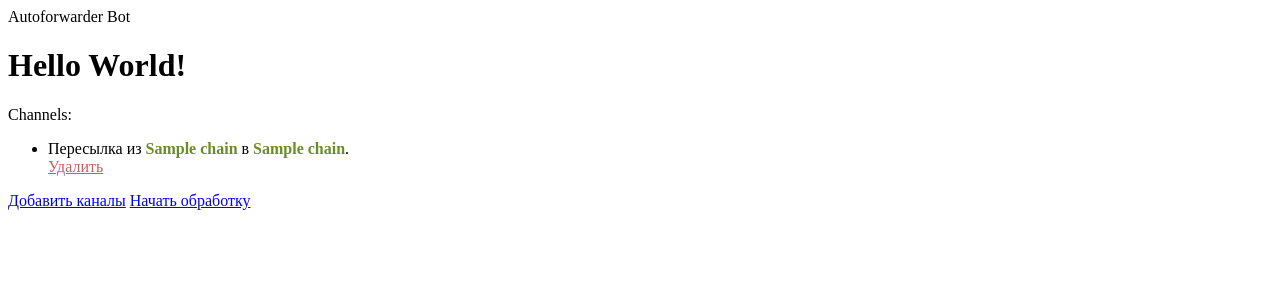
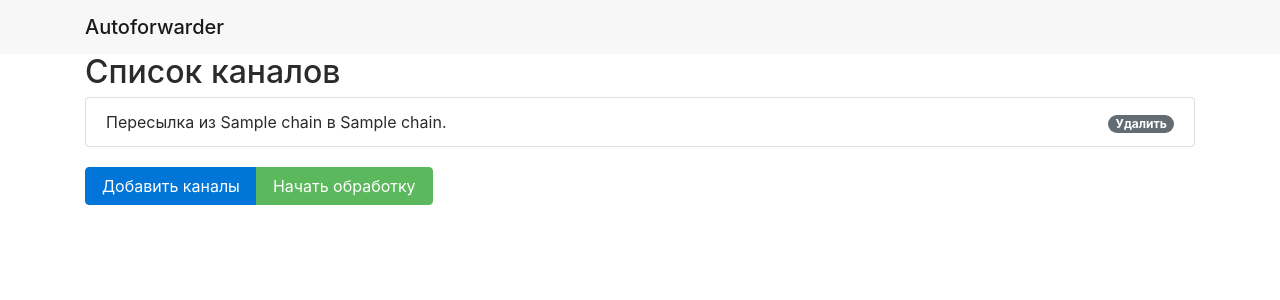
Before and after one commit to yuraist/autoforwarder, a Python web app: template app/templates/index.html in a window 1280 px wide. Shown: the top 300 px of the page. Run offline with Jinja, Linux system fonts and the light colour scheme; the template is opened without the code that fills it: most values are stand-ins (such as "Sample title", 1, 10 or a date in 2020); some libraries are stand-ins or nearby versions.

Commit message:
Added bootstrap styles

```diff
--- a/app/forms.py
+++ b/app/forms.py
@@ -4,11 +4,11 @@ from wtforms.validators import DataRequired
 
 
 class PhoneForm(FlaskForm):
-    phone = StringField('phone', validators=[DataRequired()])
+    phone = StringField('phone', validators=[DataRequired()], render_kw={"placeholder": "Введите номер телефона"})
 
 
 class ConfirmationForm(FlaskForm):
-    code = StringField('confirmation code', validators=[DataRequired()])
+    code = StringField('confirmation code', validators=[DataRequired()], render_kw={"placeholder": "Введите полученный код"})
 
 
 class AddChannelsForm(FlaskForm):
--- /dev/null
+++ b/app/static/text.txt
@@ -0,0 +1,3 @@
+text
+test
+desk
--- a/app/templates/base_template.html
+++ b/app/templates/base_template.html
@@ -3,13 +3,25 @@
 <head>
   <meta charset="UTF-8">
   <title>Автоматическая пересылка сообщений в Telegram</title>
+  <link rel="stylesheet" href="https://maxcdn.bootstrapcdn.com/bootstrap/4.0.0-alpha.6/css/bootstrap.min.css" integrity="sha384-rwoIResjU2yc3z8GV/NPeZWAv56rSmLldC3R/AZzGRnGxQQKnKkoFVhFQhNUwEyJ" crossorigin="anonymous">
 </head>
 <body>
-<header>
-  Autoforwarder Bot
-</header>
-<div class="content">
-  {% block content %}{% endblock %}
+<!-- Navigation Bar -->
+<nav class="navbar navbar-light bg-faded">
+  <div class="container">
+    <h1 class="navbar-brand mb-0">Autoforwarder</h1>
+  </div>
+</nav>
+<!-- Content container -->
+<div class="container">
+  <div class="content">
+    {% block content %}{% endblock %}
+  </div>
 </div>
+<!-- Footer -->
+
+<script src="https://code.jquery.com/jquery-3.1.1.slim.min.js" integrity="sha384-A7FZj7v+d/sdmMqp/nOQwliLvUsJfDHW+k9Omg/a/EheAdgtzNs3hpfag6Ed950n" crossorigin="anonymous"></script>
+  <script src="https://cdnjs.cloudflare.com/ajax/libs/tether/1.4.0/js/tether.min.js" integrity="sha384-DztdAPBWPRXSA/3eYEEUWrWCy7G5KFbe8fFjk5JAIxUYHKkDx6Qin1DkWx51bBrb" crossorigin="anonymous"></script>
+  <script src="https://maxcdn.bootstrapcdn.com/bootstrap/4.0.0-alpha.6/js/bootstrap.min.js" integrity="sha384-vBWWzlZJ8ea9aCX4pEW3rVHjgjt7zpkNpZk+02D9phzyeVkE+jo0ieGizqPLForn" crossorigin="anonymous"></script>
 </body>
 </html>
--- a/app/templates/index.html
+++ b/app/templates/index.html
@@ -1,15 +1,20 @@
 {% extends 'base_template.html' %}
 {% block content %}
-  <h1>Hello World!</h1>
-  Channels:
-  <ul>
+  <h2>Список каналов</h2>
+  <ul class="list-group">
   {% for chain in chains %}
-    <li>Пересылка из <strong style="color: olivedrab">{{ chain.from_title }}</strong> в <strong style="color: olivedrab">{{ chain.to_title }}</strong>.</li>
-    <a href="{{ url_for('delete', chain=chain.id) }}" style="color: indianred"> Удалить </a>
+    <li class="list-group-item justify-content-between">
+      Пересылка из {{ chain.from_title }} в {{ chain.to_title }}.
+      <a href="{{ url_for('delete', chain=chain.id) }}" style="color: indianred">
+        <span class="badge badge-default badge-pill">Удалить</span>
+      </a>
+    </li>
   {% else %}
-    <li>Нет каналов</li>
+    <li class="alert alert-info">Нет каналов</li>
   {% endfor %}
   </ul>
-  <a href="/add_channels">Добавить каналы</a>
-  <a href="/start_work">Начать обработку</a>
+  <div class="btn-group" style="margin-top: 20px;">
+    <a href="/add_channels" class="btn btn-primary">Добавить каналы</a>
+    <a href="/start_work" class="btn btn-success">Начать обработку</a>
+  </div>
 {% endblock %}
--- a/app/views.py
+++ b/app/views.py
@@ -1,4 +1,4 @@
-from flask import render_template, redirect, url_for, session, request
+from flask import render_template, redirect, url_for, session, request, Response
 from rq import Worker
 
 from app import app, db, monitor, q
@@ -117,9 +117,10 @@ def delete(chain):
 def clear():
     """Clears the Flask session"""
     session.clear()
+    monitor.client.log_out()
     print(session.get('phone', None))
     # monitor.client.log_out()
-    return '<a href="/login">Login</a>'
+    return redirect(url_for('login'))
 
 
 @app.route('/stop_task')
```
Also changed, not shown: app/templates/add_channel.html (+9 -5 lines), app/templates/confirm.html (+6 -2 lines), app/templates/login.html (+6 -2 lines), 1 other file.
